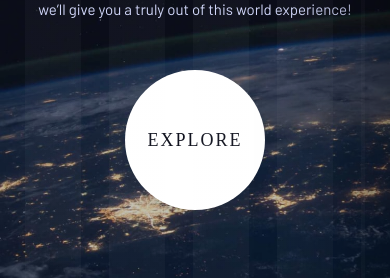
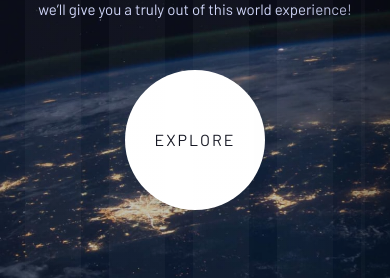
Before and after one commit to HabibEniolabi/space-tourism, a React (Vite) app: page / in a window 390 px wide. Shown: the part 474-752 px from the top of the page. Built offline with nearby package versions, Linux system fonts and the light colour scheme; a web font is replaced by a local one.

Commit message:
Add responsive layouts and accessibility fixes

```diff
--- a/src/index.css
+++ b/src/index.css
@@ -4,17 +4,45 @@
   --font-barlow: "Barlow", sans-serif;
   --font-barlow-condensed: "Barlow Condensed", sans-serif;
   --font-bellefair: "Bellefair", serif;
+
+  --color-space-dark: #0b0f1d;
 }
 
-html,
-body,
-#root {
+html {
   width: 100%;
-  height: 100%;
+  min-height: 100%;
 }
 
 body {
+  min-height: 100%;
   margin: 0;
-  background: #0b0f1d;
-  font-family: "Barlow", sans-serif;
+  overflow-x: hidden;
+  background: var(--color-space-dark);
+  font-family: var(--font-barlow);
 }
+
+/* React root wrapper without using #root */
+body > div {
+  min-height: 100%;
+}
+
+button,
+a {
+  font: inherit;
+}
+
+button {
+  cursor: pointer;
+}
+
+/* Respect users who prefer reduced motion */
+@media (prefers-reduced-motion: reduce) {
+  *,
+  *::before,
+  *::after {
+    animation-duration: 0.01ms !important;
+    animation-iteration-count: 1 !important;
+    scroll-behavior: auto !important;
+    transition-duration: 0.01ms !important;
+  }
+}
```
